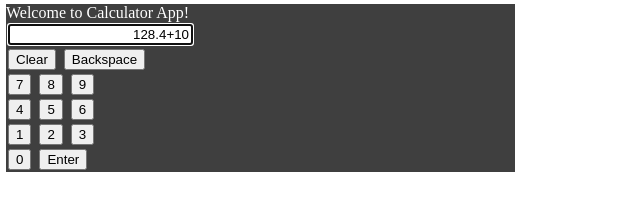
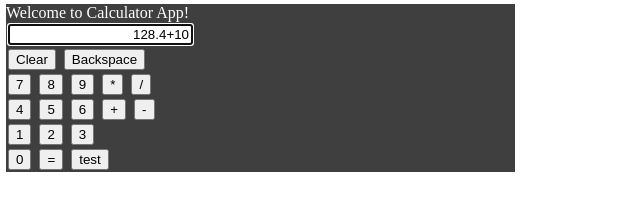
Before and after one commit to RyanB156/Calculator, a plain HTML site: page index.html in a window 1280 px wide. Shown: the whole page, without its empty margins (0-640 px from the left). Drawn offline with Linux system fonts and the light colour scheme.

Commit message:
Added math operation buttons and a test button

```diff
--- a/index.html
+++ b/index.html
@@ -15,17 +15,22 @@
             <button id="b7" onclick='calc.addText("7")'>7</button>
             <button id="b8" onclick='calc.addText("8")'>8</button>
             <button id="b9" onclick='calc.addText("9")'>9</button>
+            <button id="mult" onclick='calc.addText("*")'>*</button>
+            <button id="div" onclick='calc.addText("/")'>/</button>
             <br>
             <button id="b4" onclick='calc.addText("4")'>4</button>
             <button id="b5" onclick='calc.addText("5")'>5</button>
             <button id="b6" onclick='calc.addText("6")'>6</button>
+            <button id="plus" onclick='calc.addText("+")'>+</button>
+            <button id="sub" onclick='calc.addText("-")'>-</button>
             <br>
             <button id="b1" onclick='calc.addText("1")'>1</button>
             <button id="b2" onclick='calc.addText("2")'>2</button>
             <button id="b3" onclick='calc.addText("3")'>3</button>
             <br>
             <button id="b0" onclick='calc.addText("0")'>0</button>
-            <button id="enter" onclick='calc.evaluate()'>Enter</button>
+            <button id="enter" onclick='calc.evaluate()'>=</button>
+            <button id="test" onclick='calc.test()'>test</button>
         </div>
 
         <link rel='stylesheet' type='text/css' href='style.css'>
```
